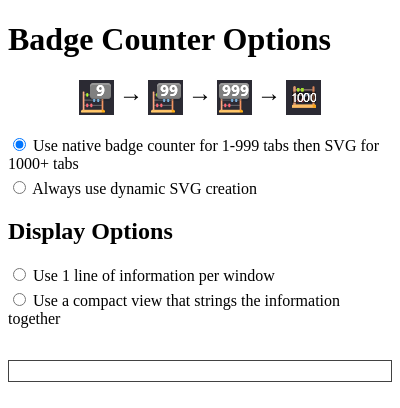
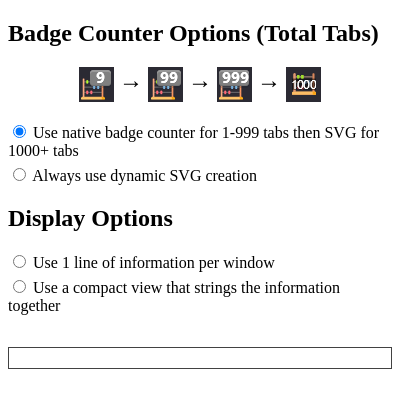
Before and after one commit to irvinm/TST-Active-and-Total-Tabs-Counter, a browser extension: page popup.html in a window 400 px wide. Drawn offline with Linux system fonts and the light colour scheme.

Commit message:
Update title to be more specific about "total tabs"

```diff
--- a/popup.html
+++ b/popup.html
@@ -6,7 +6,7 @@
     <link rel="stylesheet" href="popup.css">
 </head>
 <body>
-    <h1>Badge Counter Options</h1>
+    <h2>Badge Counter Options (Total Tabs)</h2>
     <div id="image-row"></div> <!-- Images will be dynamically inserted here -->
     <form id="optionsForm">
         <!-- Removed nativeBadge option -->
```
